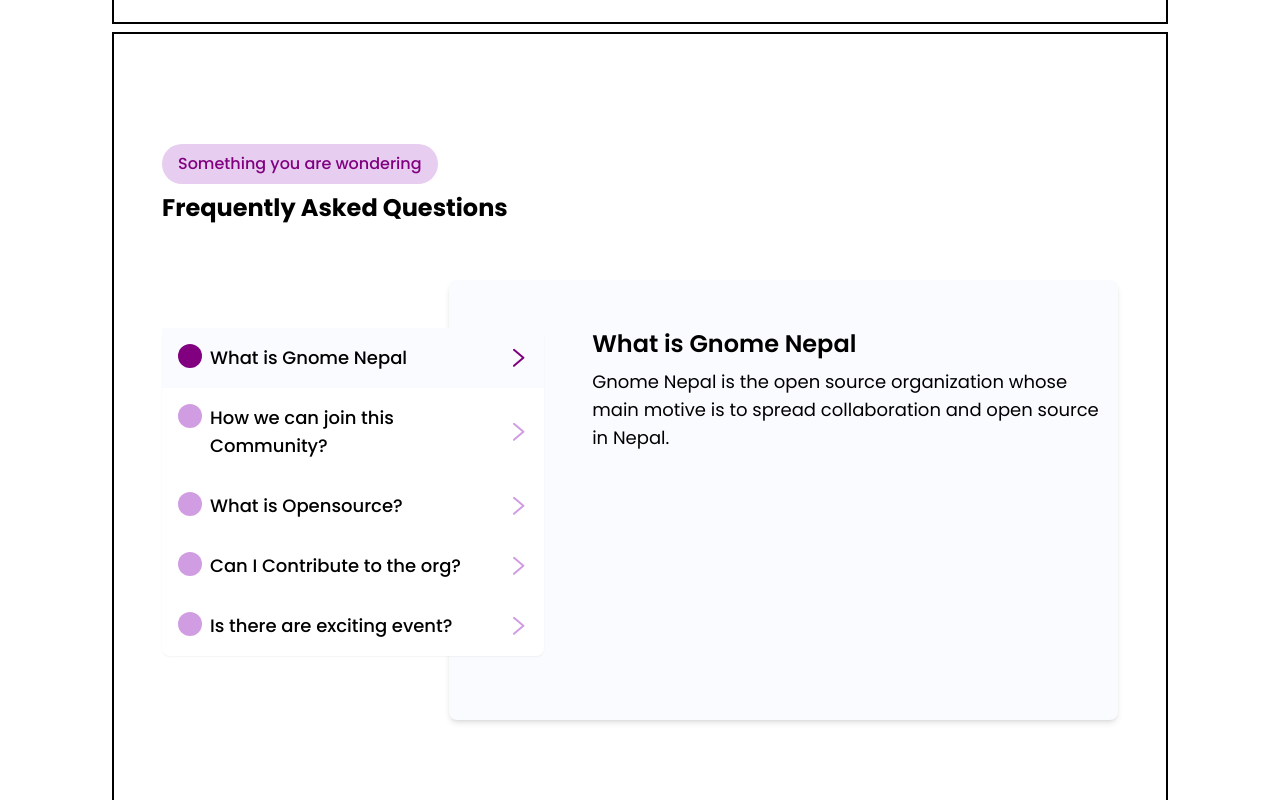
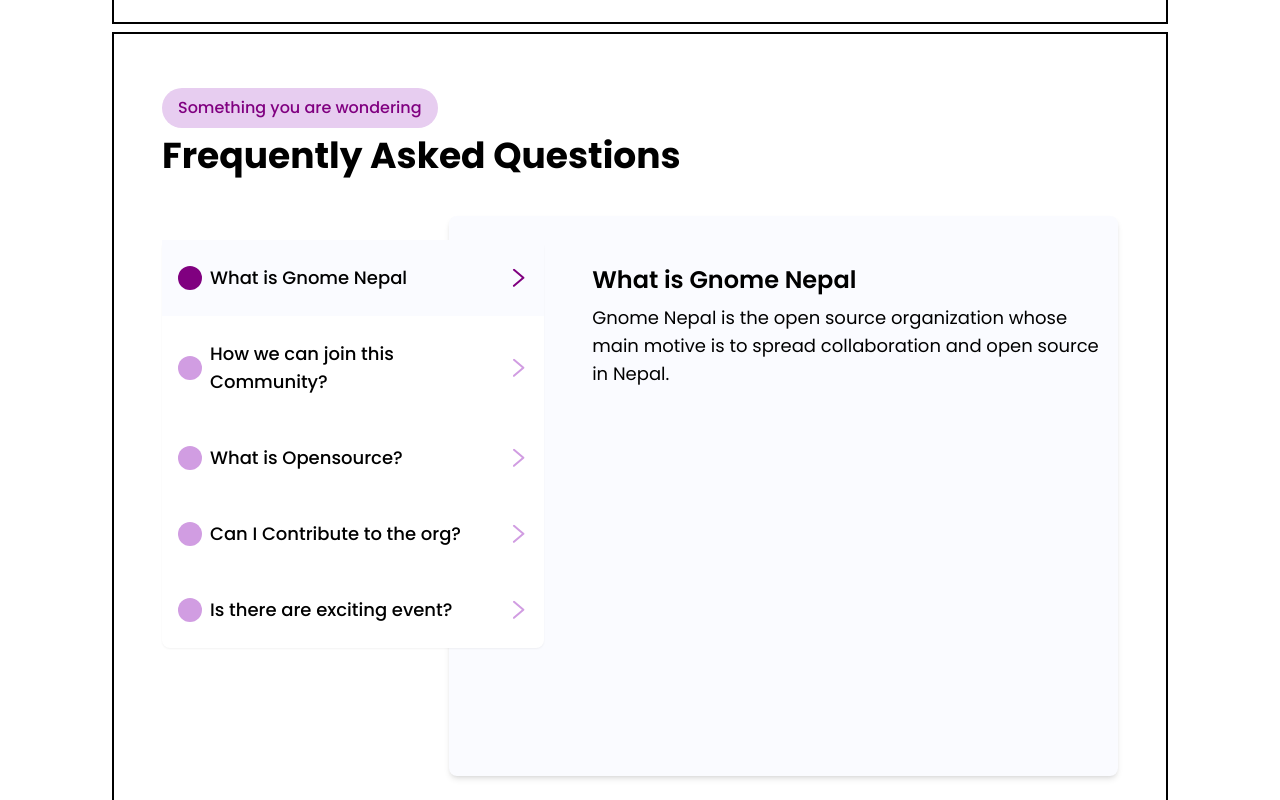
Before and after one commit to GNOME-Nepal/website, a React (Vite) app: page / in a window 1280 px wide. Shown: the part 3280-4080 px from the top of the page. Built offline with nearby package versions, Linux system fonts and the light colour scheme.

Commit message:
fix: addressed some design issues

```diff
--- a/src/sections/FAQ.jsx
+++ b/src/sections/FAQ.jsx
@@ -29,12 +29,12 @@
 const FAQItem = ({ question, onClick, isActive }) => {
   return (
     <div
-      className={clsx("flex justify-between items-center p-4 cursor-pointer hover:bg-gray-100",
+      className={clsx("flex justify-between items-center px-4 py-6 cursor-pointer hover:bg-gray-100",
         { "bg-[#fafbff]": isActive }
       )}
       onClick={onClick}
     >
-      <div className="flex flex-row gap-2">
+      <div className="flex flex-row items-center gap-2">
         <div className={clsx('w-6 h-6 flex-shrink-0 rounded-full transition-colors', {
           'bg-[purple]': isActive,
           'bg-[#D19DE2]': !isActive,
@@ -70,11 +70,11 @@
   const [activeIndex, setActiveIndex] = useState(0);
 
   return (
-    <div className="hidden lg:flex flex-row gap-4 w-full relative mt-12">
-      <div className="w-[40%] absolute inset-x-0 top-0 z-10 mt-12">
+    <div className="hidden lg:flex flex-row gap-4 w-full relative mt-8">
+      <div className="w-[40%] absolute inset-x-0 top-0 z-10 mt-6">
         <FAQList faqs={faqs} activeIndex={activeIndex} setActiveIndex={setActiveIndex} />
       </div>
-      <div className="w-[80%] p-4 bg-[#fafbff] min-h-[55vh] rounded-lg shadow-md ml-[30%] pl-[15%] pt-[5%]">
+      <div className="w-[80%] p-4 bg-[#fafbff] min-h-[70vh] rounded-lg shadow-md ml-[30%] pl-[15%] pt-[5%]">
         {activeIndex !== null && (
           <div >
             <h3 className="text-2xl font-semibold mb-2">{faqs[activeIndex].question}</h3>
@@ -92,7 +92,7 @@
     <>
       <section id="faq" className="min-h-[100vh] border-2 w-full h-full items-center justify-center flex flex-col lg:items-start px-4 sm:px-12 py-12">
         <div className="text-[purple] font-medium rounded-[50px] text-center py-2 p-4 bg-[#e7cdf0] border-r-[50%]">Something you are wondering</div>
-        <h1 className="text-2xl font-bold my-2 hidden lg:block">Frequently Asked Questions</h1>
+        <h1 className="text-4xl font-bold my-2 hidden lg:block">Frequently Asked Questions</h1>
         <h1 className="text-2xl font-bold my-2 block lg:hidden">FAQs</h1>
 
         <Accordian items={faqs} className="block lg:hidden mt-8" />
```
